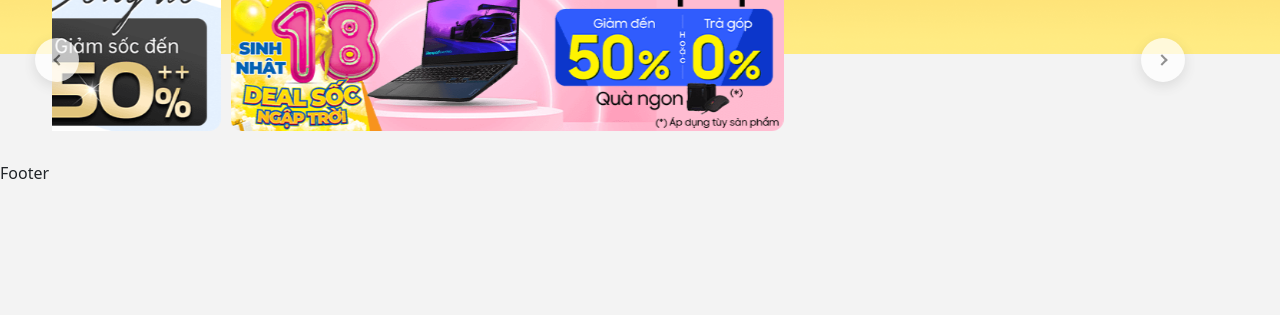
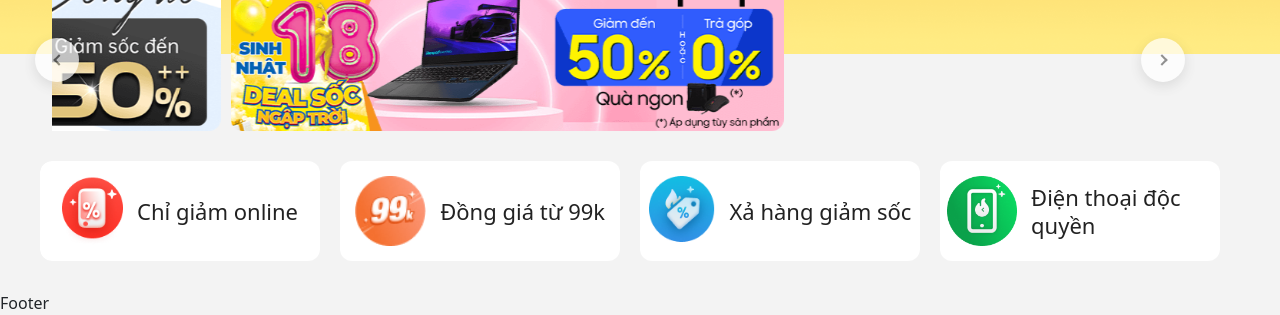
Before and after one commit to hibikinatsume/tgddcloneduong, a plain HTML site: page index.html in a window 1280 px wide. Shown: the part 588-903 px from the top of the page. Before the commit the page ends 800 px from the top, so only its background shows below. Drawn offline with nearby package versions, Linux system fonts and the light colour scheme.

Commit message:
success option sale

```diff
--- a/index.html
+++ b/index.html
@@ -46,6 +46,7 @@
 
         <!-- Header -->
         <div class="header">
+            <!-- Sub Header -->
             <div class="sub-header">
                 <div class="container">
                     <a href="/" class="logo">
@@ -87,6 +88,7 @@
                     </div>
                 </div>
             </div>
+            <!-- Main Header -->
             <div class="main-header">
                 <div class="container">
                     <ul class="main-menu">
@@ -350,6 +352,7 @@
 
         <!-- Content -->
         <div class="content">
+            <!-- Birthday -->
             <div class="birthday">
                 <div class="container">
                     <div class="owl-carousel owl-theme owl-loaded">
@@ -378,6 +381,41 @@
                     </div>
                 </div>
             </div>
+            <!-- Option Sale -->
+            <div class="option-sale">
+                <div class="item">
+                    <a href="#">
+                        <img src="./public/icon/online.png">
+                        <span>
+                            Chỉ giảm online
+                        </span>
+                    </a>
+                </div>
+                <div class="item">
+                    <a href="#">
+                        <img src="./public/icon/99.png">
+                        <span>
+                            Đồng giá từ 99k
+                        </span>
+                    </a>
+                </div>
+                <div class="item">
+                    <a href="#">
+                        <img src="./public/icon/sale.png">
+                        <span>
+                            Xả hàng giảm sốc
+                        </span>
+                    </a>
+                </div>
+                <div class="item">
+                    <a href="#">
+                        <img src="./public/icon/mono.png">
+                        <span>
+                            Điện thoại độc quyền
+                        </span>
+                    </a>
+                </div>
+            </div>
         </div>
         <!-- End Content -->
 
--- a/public/css/main.css
+++ b/public/css/main.css
@@ -515,3 +515,48 @@ body {
 .content .birthday .container .owl-nav button span {
     font-size: 0;
 }
+
+.content .option-sale {
+    display: flex;
+    overflow: hidden;
+    text-align: center;
+    border-radius: 12px;
+    margin: 0 0 30px;
+    position: relative;
+    z-index: 1;
+}
+
+.content .option-sale .item {
+    display: inline-block;
+    vertical-align: middle;
+    width: calc(100%/3 - 16px);
+    margin-right: 20px;
+    background-color: #fff;
+    border-radius: 12px;
+    padding: 15px 0;
+}
+
+.content .option-sale .item a {
+    display: block;
+    overflow: hidden;
+    text-decoration: none;
+}
+
+.content .option-sale .item a img {
+    display: inline-block;
+    vertical-align: middle;
+    height: 70px;
+    border: 0;
+}
+
+.content .option-sale .item a span {
+    display: inline-block;
+    vertical-align: middle;
+    overflow: hidden;
+    color: #222;
+    font-size: 22px;
+    line-height: 28px;
+    text-align: left;
+    margin-left: 10px;
+    max-width: 65%;
+}
```
Also changed, not shown: public/icon/99.png (added), public/icon/mono.png (added), public/icon/online.png (added), public/icon/sale.png (added).
